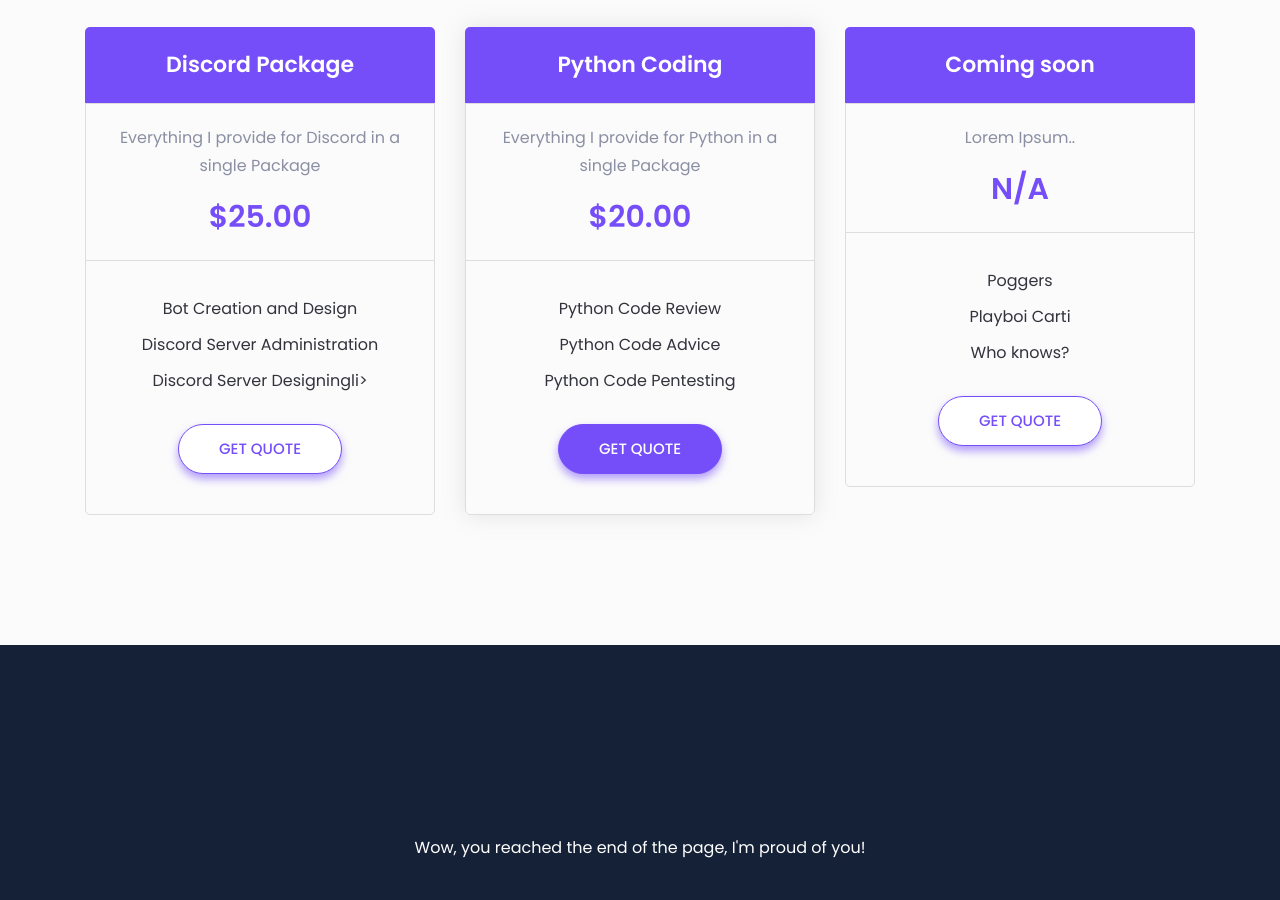
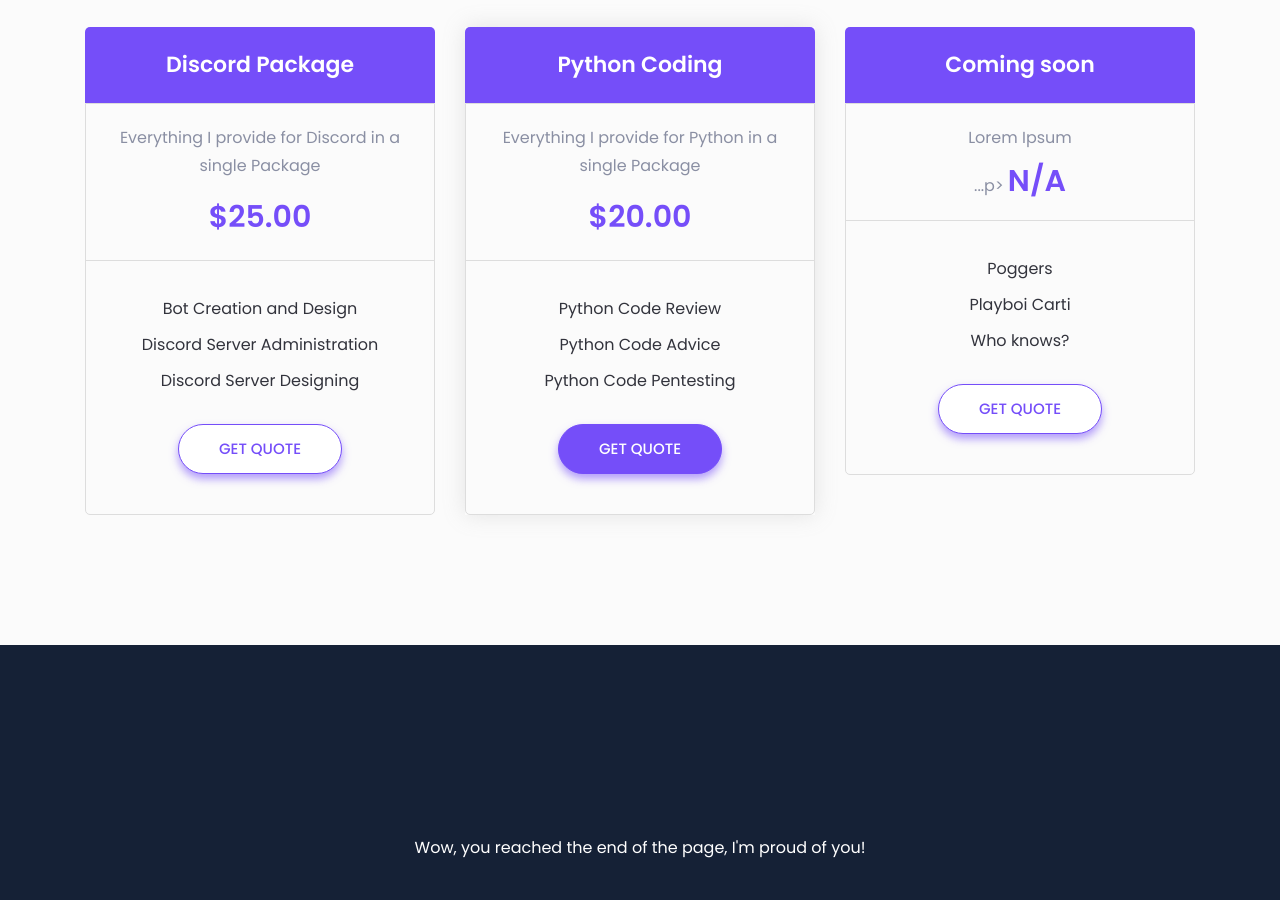
Before and after one commit to PatienceHX/PatienceHX.github.io, a plain HTML site: page index.html in a window 1280 px wide. Shown: the part 3314-4214 px from the top of the page. Drawn offline with Linux system fonts and the light colour scheme; files whose address does not match are found by name.

Commit message:
smecherie

```diff
--- a/index.html
+++ b/index.html
@@ -396,7 +396,7 @@
                                 <ul>
                                     <li>Bot Creation and Design</li>
                                     <li>Discord Server Administration</li>
-                                    <li>Discord Server Designingli>
+                                    <li>Discord Server Designing</li>
                                 </ul>
                             </div>
                             <div class="pricing-btn">
@@ -435,7 +435,8 @@
                         </div>
                         <div class="pricing-body">
                             <div class="pricing-text">
-                                <p>Lorem Ipsum..</p>
+                                <p>Lorem Ipsum</p>
+								<p>...p>
                                 <span class="price">N/A</span>
                             </div>
                             <div class="pricing-list">
```
